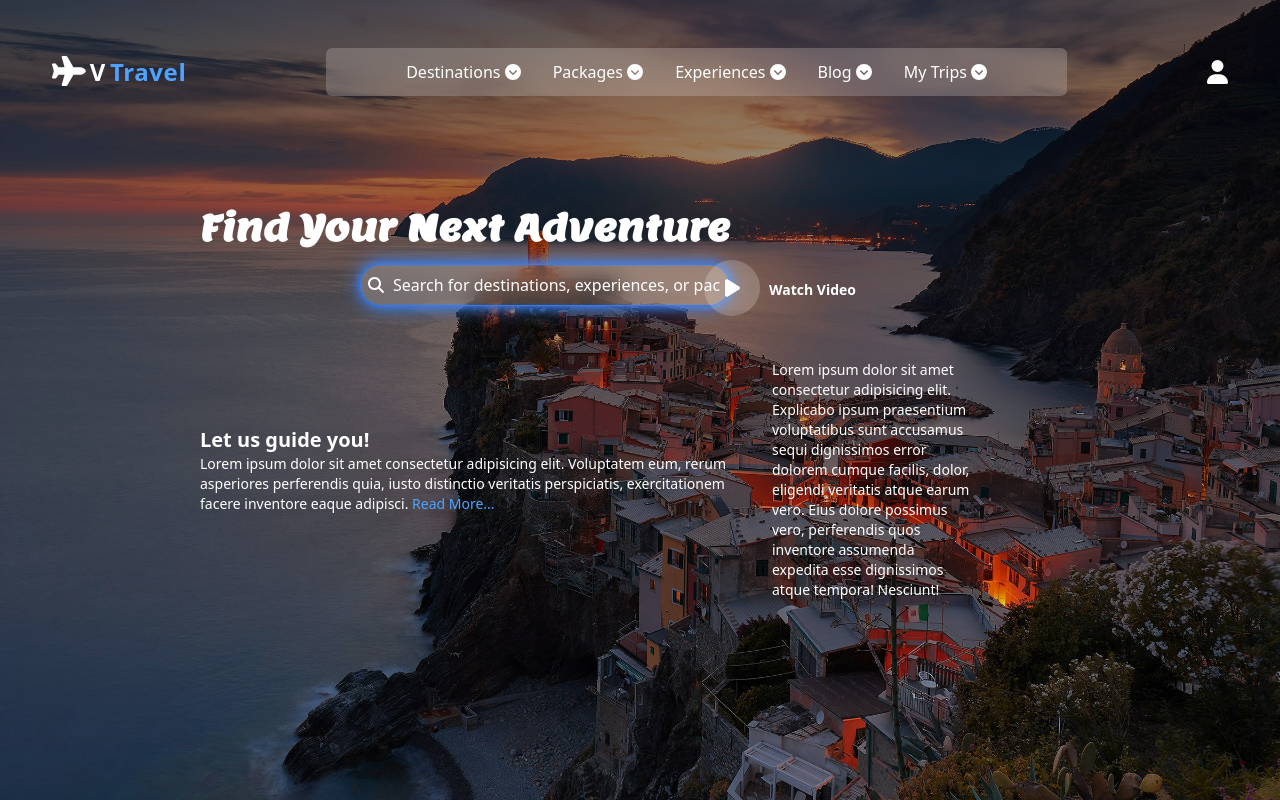
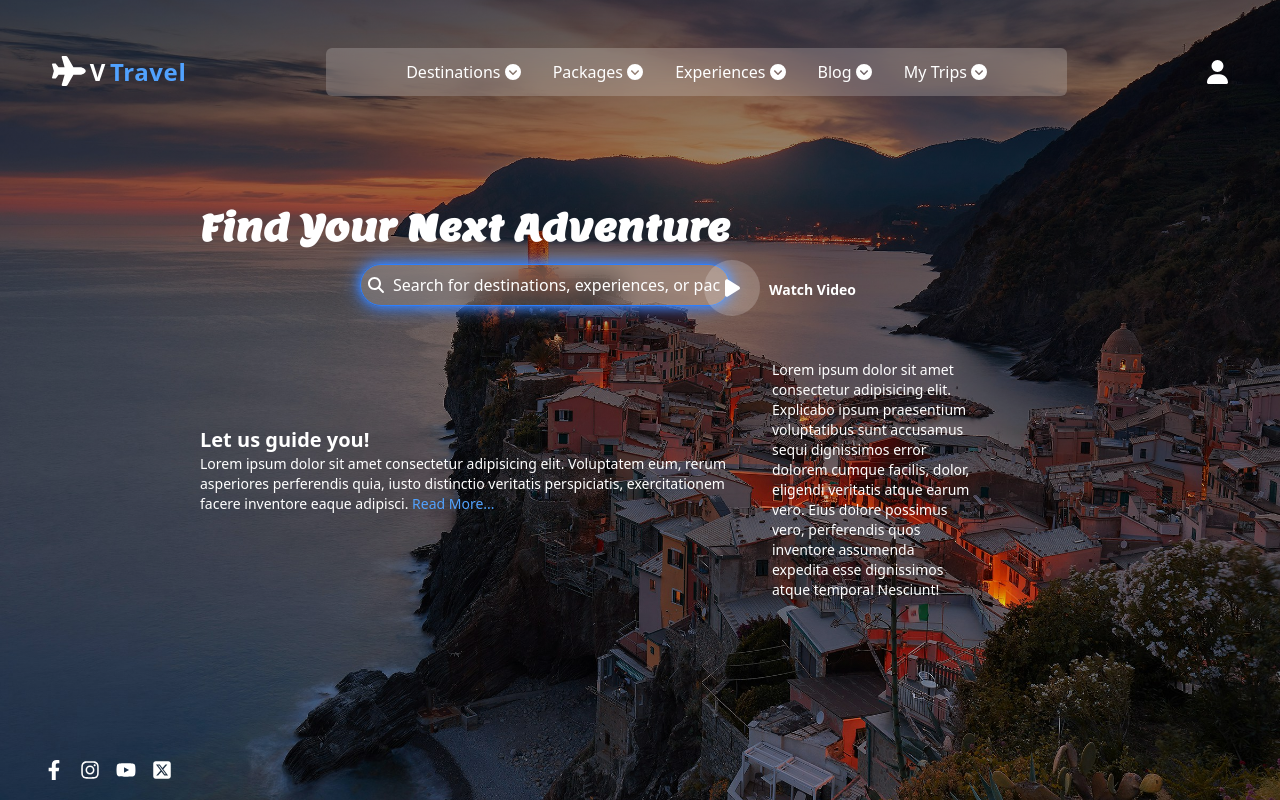
Before and after one commit to Priyanku-AI/Travel, a React (Vite) app: page / in a window 1280 px wide. Built offline with nearby package versions, Linux system fonts and the light colour scheme.

Commit message:
Add Footer component with social media icons
Introduced a new Footer component displaying Facebook, Instagram, YouTube, and X (Twitter) icons using react-icons. Updated App.jsx to include the Footer, and added react-icons as a dependency in package.json.

```diff
--- a/package.json
+++ b/package.json
@@ -16,6 +16,7 @@
     "@tailwindcss/vite": "^4.1.11",
     "react": "^19.1.0",
     "react-dom": "^19.1.0",
+    "react-icons": "^5.5.0",
     "tailwindcss": "^4.1.11"
   },
   "devDependencies": {
--- a/src/App.jsx
+++ b/src/App.jsx
@@ -1,5 +1,6 @@
 import Header from "./components/Header/Header";
 import HeroSection from "./components/HeroSection/HeroSection";
+import Footer from "./components/Footer/Footer";
 
 function App() {
   return (
@@ -16,6 +17,7 @@ function App() {
           </div>
           <HeroSection />
         </div>
+        <Footer />
     </>
   );
 }
--- /dev/null
+++ b/src/components/Footer/Footer.jsx
@@ -0,0 +1,17 @@
+import { FaFacebookF } from "react-icons/fa";
+import { FaInstagram } from "react-icons/fa";
+import { FaYoutube } from "react-icons/fa";
+import { FaSquareXTwitter } from "react-icons/fa6";
+
+function Footer() {
+    return (
+        <div className="text-white absolute bottom-5 left-11 flex gap-4">
+            <FaFacebookF className="text-xl" />
+            <FaInstagram className="text-xl" />
+            <FaYoutube className="text-xl" />
+            <FaSquareXTwitter className="text-xl" />
+        </div>
+    )
+}
+
+export default Footer
```
Also changed, not shown: 1 other file (tests, documents, lock files or other folders).
